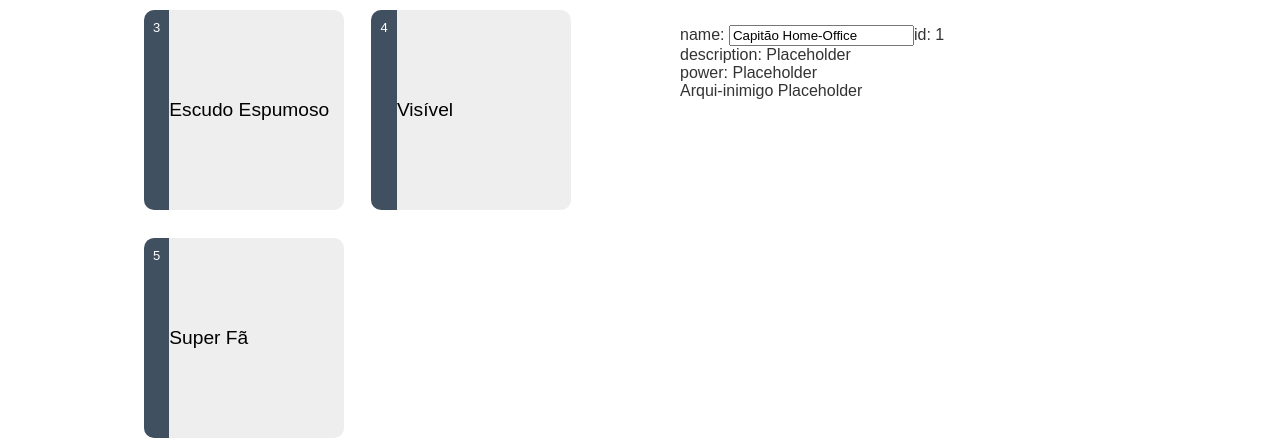
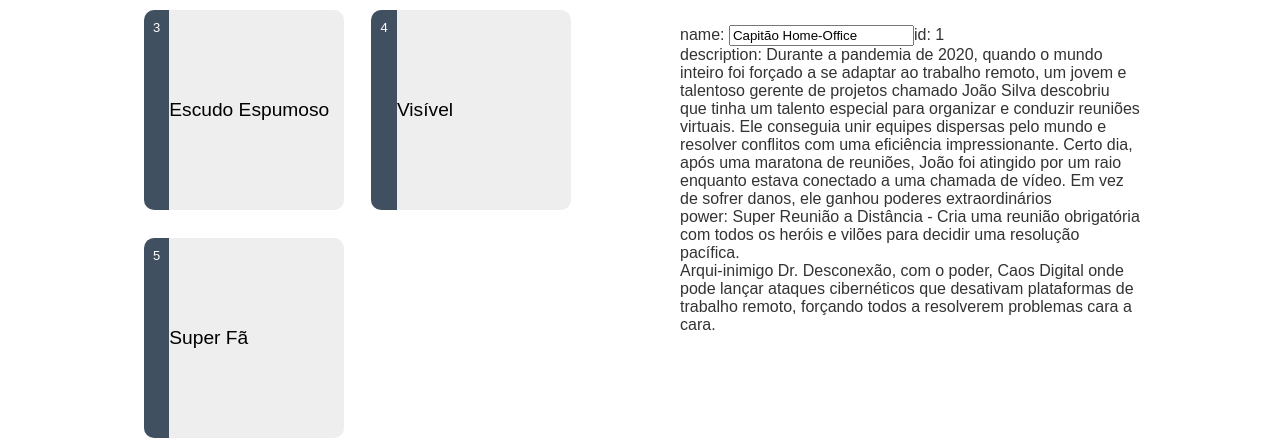
Before and after one commit to Al3x1sCS/angular-tour-of-heroes-final, an Angular app: page / in a window 1280 px wide. Shown: the part 269-709 px from the top of the page. Built offline with nearby package versions, Linux system fonts and the light colour scheme.

Commit message:
docs: Substituir os Placeholders dos Heróis

```diff
--- a/src/app/mock-heroes.ts
+++ b/src/app/mock-heroes.ts
@@ -4,36 +4,36 @@ export const HEROES: Hero[] = [
   {
     id: 1,
     name: 'Capitão Home-Office',
-    origem: 'Placeholder',
-    power: 'Placeholder',
-    arqui_inimigo: 'Placeholder',
+    origem: 'Durante a pandemia de 2020, quando o mundo inteiro foi forçado a se adaptar ao trabalho remoto, um jovem e talentoso gerente de projetos chamado João Silva descobriu que tinha um talento especial para organizar e conduzir reuniões virtuais. Ele conseguia unir equipes dispersas pelo mundo e resolver conflitos com uma eficiência impressionante. Certo dia, após uma maratona de reuniões, João foi atingido por um raio enquanto estava conectado a uma chamada de vídeo. Em vez de sofrer danos, ele ganhou poderes extraordinários',
+    power: 'Super Reunião a Distância - Cria uma reunião obrigatória com todos os heróis e vilões para decidir uma resolução pacífica.',
+    arqui_inimigo: 'Dr. Desconexão, com o poder, Caos Digital onde pode lançar ataques cibernéticos que desativam plataformas de trabalho remoto, forçando todos a resolverem problemas cara a cara.    ',
   },
   {
       id: 2,
       name: 'Desloca-Pouco',
-      origem: 'Placeholder',
-      power: 'Placeholder',
-      arqui_inimigo: 'Placeholder',
+      origem: 'João, sempre foi um viajante curioso e aventureiro. Desde jovem, ele sonhava em explorar o mundo e descobrir lugares mágicos e misteriosos. Em uma de suas viagens, enquanto caminhava por uma floresta densa e antiga, João encontrou uma fonte mágica escondida entre as árvores. A fonte brilhava com uma luz suave e encantadora, e João, fascinado, decidiu fazer um desejo. Ele desejou ter o poder de se teletransportar para poder explorar o mundo de forma mais rápida e eficiente. No entanto, a fonte, com seu senso de humor peculiar, concedeu-lhe o poder de se teletransportar apenas 1 cm de cada vez.',
+      power: 'O poder surpreendente de se teletransportar incríveis 1cm.',
+      arqui_inimigo: 'Dr. Inércia, um cientista que tem o poder de controle da inércia, permitindo que ele pare completamente qualquer objeto em movimento ou o acelere a velocidades perigosas.',
   },
   {
       id: 3,
       name: 'Escudo Espumoso',
-      origem: 'Placeholder',
-      power: 'Placeholder',
-      arqui_inimigo: 'Placeholder',
+      origem: 'Lucas Silva sempre foi fascinado por química desde criança. Cresceu em uma pequena cidade onde passava horas no laboratório da escola, experimentando com diferentes substâncias. Após se formar em química, conseguiu um emprego em uma empresa de produtos de limpeza, onde desenvolvia novas fórmulas para sabões e detergentes. Um dia, enquanto trabalhava em uma nova fórmula de sabão, Lucas acidentalmente misturou alguns ingredientes de maneira errada. O resultado foi uma substância que criava bolhas de sabão extremamente resistentes. Curioso, ele começou a explorar as propriedades dessa nova substância e descobriu que as bolhas eram praticamente inquebráveis. \n Percebendo o potencial dessa descoberta, Lucas decidiu usar suas habilidades para o bem. Ele criou um traje especial que lhe permitia gerar e controlar essas bolhas de sabão inquebráveis. Adotando o nome de “Escudo Espumoso”, ele começou a usar suas habilidades para proteger os outros e combater o crime de maneiras criativas e inesperadas.',
+      power: 'Pode criar bolhas de sabão que não estouram.',
+      arqui_inimigo: 'Vácuo Voraz, ele teria a habilidade de criar vórtices de vácuo que sugam as bolhas de sabão, deslocando elas e atrapalhando o posicionamento das bolhas.',
   },
   {
       id: 4,
       name: 'Visível',
-      origem: 'Placeholder',
-      power: 'Placeholder',
-      arqui_inimigo: 'Placeholder',
+      origem: 'Roberto sempre curioso e apaixonado por tecnologia e espionagem. Desde pequeno, ele sonhava em ser um super-herói, mas nunca imaginou que isso se tornaria realidade de uma forma tão peculiar. Um dia, enquanto explorava um laboratório abandonado, Lucas encontrou um dispositivo estranho. Sem saber exatamente o que era, ele o ativou. O dispositivo emitiu uma luz intensa e, de repente, Lucas sentiu uma mudança em seu corpo. Ele havia adquirido a habilidade de ficar invisível, mas com uma condição: ele só poderia ficar invisível quando ninguém estivesse olhando ou quando não pudesse ser detectado por câmeras.',
+      power: 'Ficar invisível, mas apenas quando não pode ser visto ou detectado por câmeras, pelo menos ele sabe quando ninguém o está observando.',
+      arqui_inimigo: 'O Vigilante, ele é obcecado por monitorar tudo e todos, usando câmeras e tecnologia avançada para manter o controle.',
   },
   {
       id: 5,
       name: 'Super Fã',
-      origem: 'Placeholder',
-      power: 'Placeholder',
-      arqui_inimigo: 'Placeholder',
+      origem: 'Em uma cidade vibrante e cheia de vida, onde a música e a cultura pop dominam, nasceu uma fã incondicional de todas as coisas relacionadas a shows e eventos. \n Desde pequena, ela era fascinada por concertos, festivais e qualquer coisa que envolvesse uma plateia animada. Seu nome verdadeiro é desconhecido, mas ela sempre foi chamada de “Super Fã” por seus amigos devido à sua paixão inabalável. \n Um dia, durante um show de sua banda favorita, algo extraordinário aconteceu. No meio da multidão, uma misteriosa luz brilhou intensamente, e uma estranha energia foi canalizada para sua lightstick. A partir desse momento, ela descobriu que podia soltar raios laser poderosos da lightstick, capazes de criar confusão e discórdia onde quer que ela fosse.',
+      power: 'Soltar raio laser da lightstick, criar confusão e discórdia por onde passa.',
+      arqui_inimigo: 'Maestro do Caos, que tem o poder da Sinfonia do Caos, com sua batuta encantada, ele pode controlar as emoções e ações das pessoas ao seu redor, criando uma sinfonia de caos e desordem.',
   }
 ];
```
